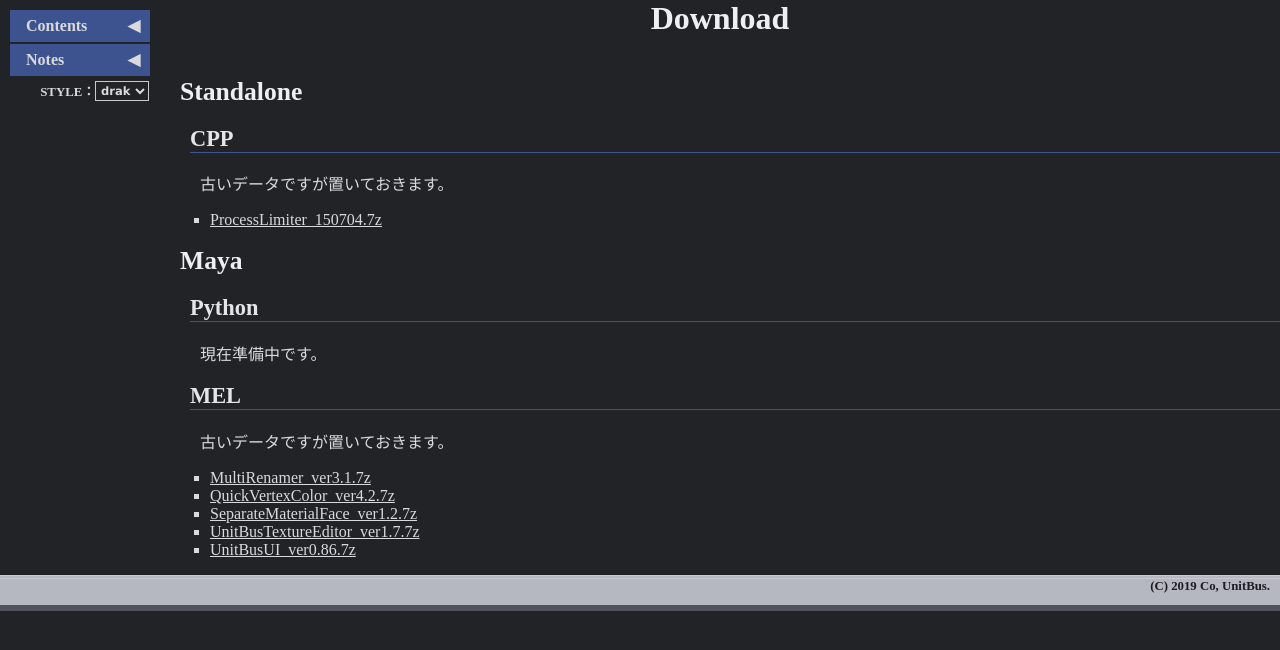
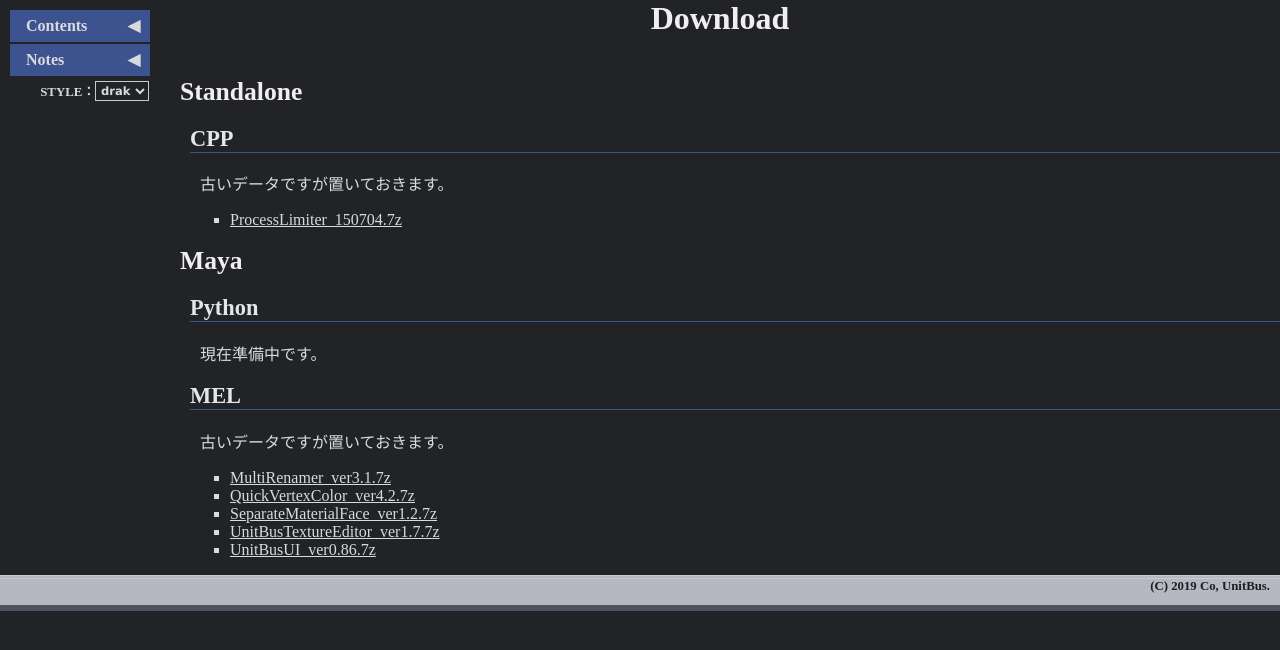
Before and after one commit to unitbus/unitbus.github.io, a Jekyll site: the page built from pages/download.md, in a window 1280 px wide. Shown: the top 650 px of the page. Built offline with Jekyll 4.4.1, drawn with Linux system fonts in a browser that asks for light colours.

Commit message:
Update style_base.css

```diff
--- a/styles/style_base.css
+++ b/styles/style_base.css
@@ -109,7 +109,7 @@ ol{
     margin-left: 20px;
 }
 ul {
-    /* margin: 0 0 4px 8px; */
+    margin-left: 20px;
     list-style-type: square;
 }
 li {
```
